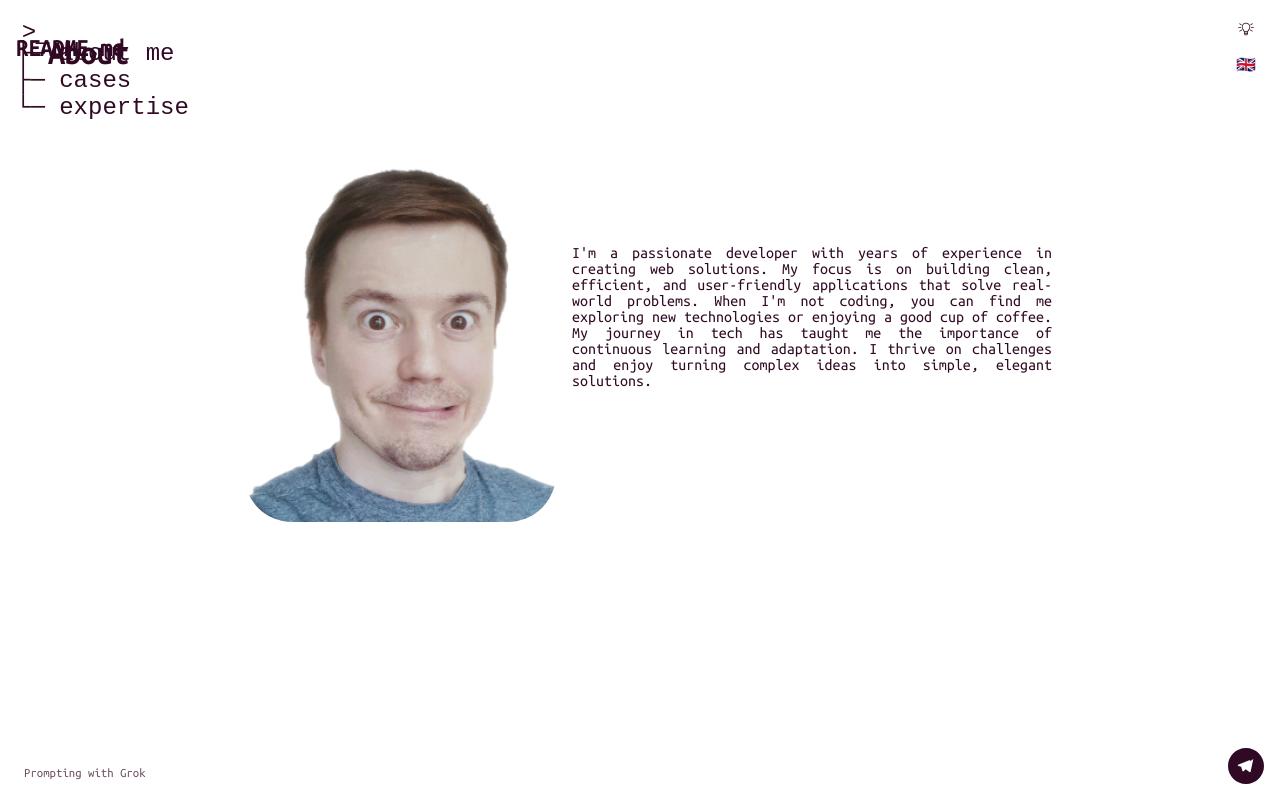
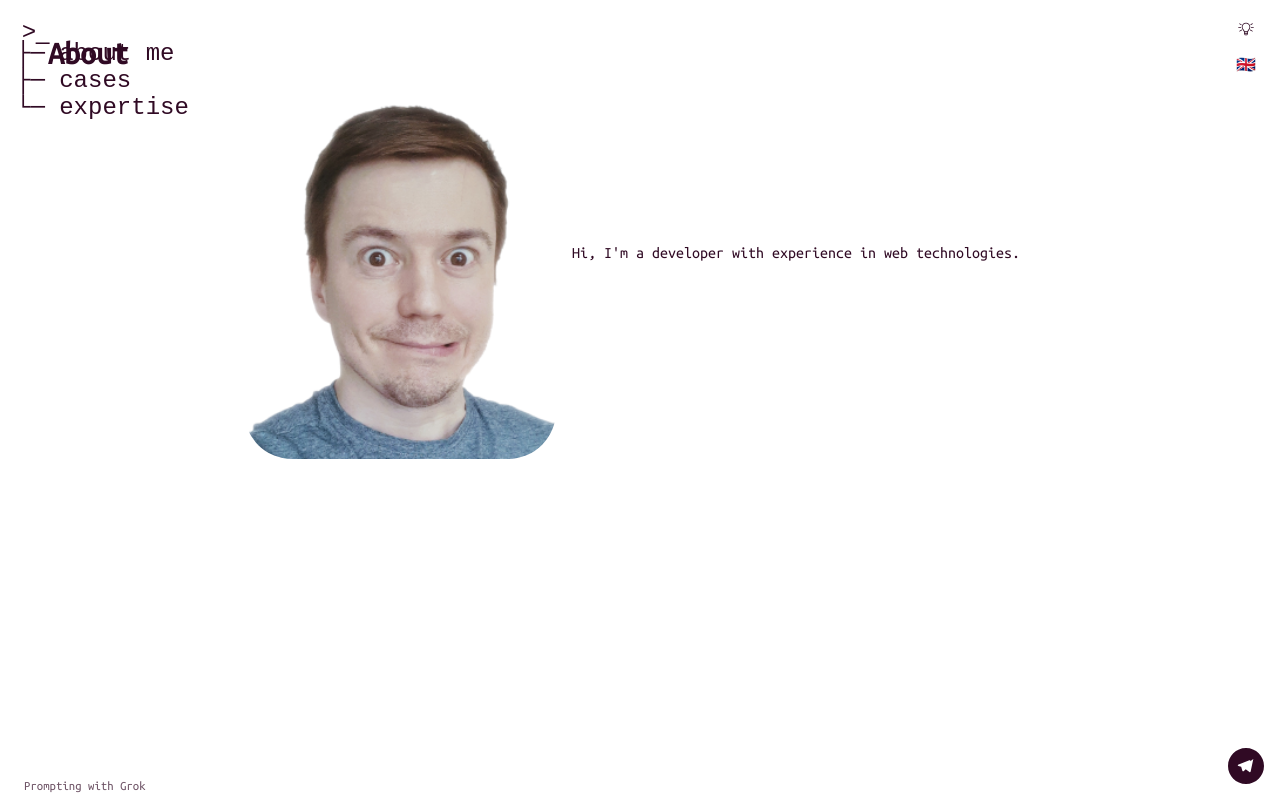
Before and after one commit to maxiller/zyatnin.me, a React (Create React App) app: page / in a window 1280 px wide. Both pictures are taken after a click on the button ">_". Built offline with nearby package versions, Linux system fonts and the light colour scheme.

Commit message:
intermediate commit

```diff
--- a/src/App.jsx
+++ b/src/App.jsx
@@ -21,7 +21,7 @@ const App = () => {
   }, []);
 
   useEffect(() => {
-    document.body.className = theme; // Применяем класс темы к <body>
+    document.body.className = theme;
   }, [theme]);
 
   const toggleTheme = () => {
@@ -34,15 +34,12 @@ const App = () => {
 
   const getSectionTitle = () => {
     const path = window.location.pathname;
-    if (path === '/') return language === 'en' ? 'About' : 'Обо мне';
-    if (path === '/cases') return language === 'en' ? 'Cases' : 'Кейсы';
-    if (path === '/expertise') return language === 'en' ? 'Expertise' : 'Экспертиза';
-    return '';
+    return content.sectionTitles[language][path] || '';
   };
 
   return (
       <Router>
-        <div className="app"> {/* Убираем динамический класс темы с .app */}
+        <div className="app">
           <div className="header">
             <button className="hamburger" onClick={() => setIsMenuOpen(!isMenuOpen)}>
               >_
@@ -51,9 +48,17 @@ const App = () => {
           </div>
           <nav className={isMenuOpen ? 'open' : ''}>
           <pre>
-            {`├─ `}<Link to="/" onClick={handleMenuClick}>{language === 'en' ? 'about me' : 'обо мне'}</Link>{`\n`}
-            {`├─ `}<Link to="/cases" onClick={handleMenuClick}>{language === 'en' ? 'cases' : 'кейсы'}</Link>{`\n`}
-            {`└─ `}<Link to="/expertise" onClick={handleMenuClick}>{language === 'en' ? 'expertise' : 'экспертиза'}</Link>
+            {content.menu[language].map((item, index) => {
+              const prefix = index === 0 ? '├─ ' : index === content.menu[language].length - 1 ? '└─ ' : '├─ ';
+              return (
+                  <div key={item.path}>
+                    {prefix}
+                    <Link to={item.path} onClick={handleMenuClick}>
+                      {item.label}
+                    </Link>
+                  </div>
+              );
+            })}
           </pre>
           </nav>
           <div className="switches">
--- a/src/components/About.jsx
+++ b/src/components/About.jsx
@@ -2,12 +2,15 @@ import React from 'react';
 import { content } from '../data/data';
 
 const About = ({ language }) => {
+  const aboutContent = content.about[language];
+
   return (
       <section className="about">
-        <h1>{content.about[language].title}</h1>
         <div className="content">
-          <img src="photo.png" alt="Profile" className="profile-photo" />
-          <p>{content.about[language].text}</p>
+          {aboutContent.photo && (
+              <img src={aboutContent.photo} alt="Profile" className="profile-photo" />
+          )}
+          <p>{aboutContent.text}</p>
         </div>
       </section>
   );
--- a/src/components/Footer.jsx
+++ b/src/components/Footer.jsx
@@ -2,9 +2,11 @@ import React from 'react';
 import { content } from '../data/data';
 
 const Footer = ({ language }) => {
+  const footerContent = content.footer[language];
+
   return (
       <footer className="footer">
-        <p>{content.footer[language]}</p>
+        {footerContent.text}
       </footer>
   );
 };
--- a/src/data/data.js
+++ b/src/data/data.js
@@ -1,33 +1,57 @@
 export const content = {
   about: {
     en: {
-      title: 'README.md',
-      text: `I'm a passionate developer with years of experience in creating web solutions. My focus is on building clean, efficient, and user-friendly applications that solve real-world problems. When I'm not coding, you can find me exploring new technologies or enjoying a good cup of coffee.
-
-      My journey in tech has taught me the importance of continuous learning and adaptation. I thrive on challenges and enjoy turning complex ideas into simple, elegant solutions.`
+      text: "Hi, I'm a developer with experience in web technologies.",
+      photo: "photo.png" // Укажи реальный путь, если есть фото
     },
     ru: {
-      title: 'README.md',
-      text: `Я увлечённый разработчик с многолетним опытом создания веб-решений. Мой фокус — на создании чистых, эффективных и удобных приложений, решающих реальные задачи. Когда я не программирую, я изучаю новые технологии или наслаждаюсь чашкой хорошего кофе.
-
-      Мой путь в технологиях научил меня важности постоянного обучения и адаптации. Я процветаю на вызовах и люблю превращать сложные идеи в простые и элегантные решения.`
+      text: "Привет, я разработчик с опытом в веб-технологиях.",
+      photo: "/path/to/photo.jpg"
     }
   },
   cases: {
     en: [
-      { title: 'Project 1', text: 'Description of project one goes here', tags: ['react', 'web'] },
-      { title: 'Project 2', text: 'Description of project two is here', tags: ['node', 'api'] },
+      { title: "Project 1", text: "Description of project one goes here", tags: ["react", "web"] },
+      { title: "Project 2", text: "Description of project two is here", tags: ["node", "api"] }
     ],
     ru: [
-      { title: 'Проект 1', text: 'Описание первого проекта здесь', tags: ['react', 'web'] },
-      { title: 'Проект 2', text: 'Описание второго проекта тут', tags: ['node', 'api'] },
+      { title: "Проект 1", text: "Описание первого проекта здесь", tags: ["react", "web"] },
+      { title: "Проект 2", text: "Описание второго проекта здесь", tags: ["node", "api"] }
     ]
   },
   expertise: {
-    tags: ['react', 'node', 'javascript', 'css', 'html', 'api', 'web']
+    tags: ["React", "Node.js", "CSS", "JavaScript"]
+  },
+  menu: {
+    en: [
+      { path: "/", label: "about me" },
+      { path: "/cases", label: "cases" },
+      { path: "/expertise", label: "expertise" }
+    ],
+    ru: [
+      { path: "/", label: "обо мне" },
+      { path: "/cases", label: "кейсы" },
+      { path: "/expertise", label: "экспертиза" }
+    ]
+  },
+  sectionTitles: {
+    en: {
+      "/": "About",
+      "/cases": "Cases",
+      "/expertise": "Expertise"
+    },
+    ru: {
+      "/": "Обо мне",
+      "/cases": "Кейсы",
+      "/expertise": "Экспертиза"
+    }
   },
   footer: {
-    en: 'Prompting with Grok',
-    ru: 'Промптинг с Гроком'
+    en: {
+      text: "Prompting with Grok"
+    },
+    ru: {
+      text: "Работаю с Grok"
+    }
   }
 };
```
